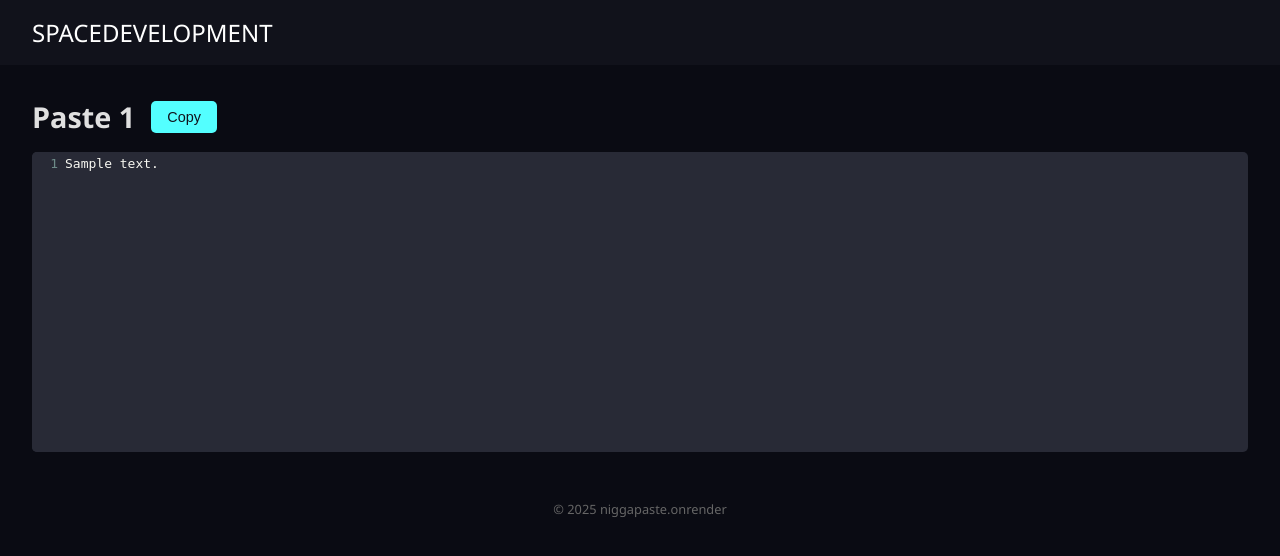
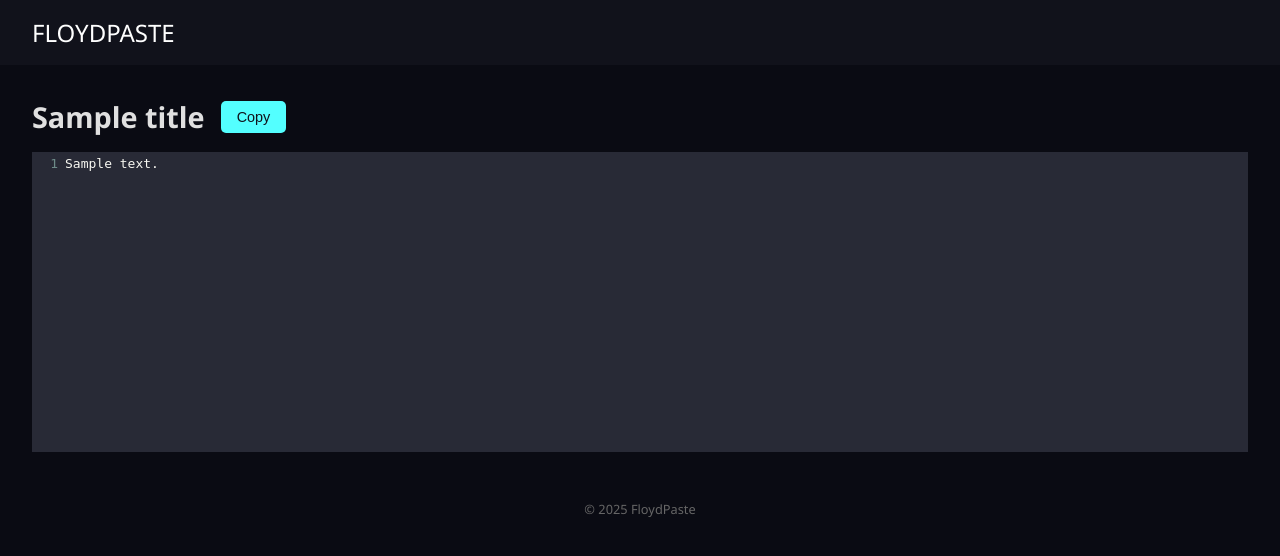
Before and after one commit to andrilchakraborty/sinners, a FastAPI app: template templates/paste.html in a window 1280 px wide. Shown: the top 556 px of the page. Run offline with FastAPI, Linux system fonts and the light colour scheme; the template is opened without the code that fills it: most values are stand-ins (such as "Sample title", 1, 10 or a date in 2020).

Commit message:
Update paste.html

```diff
--- a/templates/paste.html
+++ b/templates/paste.html
@@ -3,7 +3,7 @@
 <head>
   <meta charset="UTF-8" />
   <meta name="viewport" content="width=device-width, initial-scale=1.0"/>
-  <title>Paste {{ paste_id }} – Floyd Paste</title>
+  <title>{{ title or paste_id }} – FloydPaste</title>
 
   <style>
     /* minimal dark theme */
@@ -42,10 +42,6 @@
     .copy-btn:hover {
       background: #3ad3d3;
     }
-    .CodeMirror {
-      height: auto;
-      border-radius: 5px;
-    }
     footer {
       text-align:center; padding:1rem; color:#666; font-size:.8rem;
     }
@@ -60,18 +56,23 @@
 <body>
 
   <header class="nav">
-    <div class="logo">SPACE<span style="font-weight:300;">DEVELOPMENT</span></div>
+    <div class="logo">FLOYD<span style="font-weight:300;">PASTE</span></div>
   </header>
 
   <main>
     <div class="title-row">
-      <h1>Paste {{ paste_id }}</h1>
-      <button id="copy-btn" class="copy-btn" title="Copy to clipboard">Copy</button>
+      <!-- show the user-entered title, or fallback to the ID -->
+      <h1>{{ title or paste_id }}</h1>
+
+      <button id="copy-btn" class="copy-btn" title="Copy to clipboard">
+        Copy
+      </button>
     </div>
-    <textarea id="paste-editor">{{ content }}</textarea>
+
+    <textarea id="paste-editor" readonly>{{ content }}</textarea>
   </main>
 
-  <footer>© 2025 niggapaste.onrender</footer>
+  <footer>© 2025 FloydPaste</footer>
 
   <!-- CodeMirror & modes -->
   <script src="https://cdnjs.cloudflare.com/ajax/libs/codemirror/5.65.9/codemirror.min.js"></script>
@@ -89,7 +90,7 @@
   <script src="https://cdnjs.cloudflare.com/ajax/libs/codemirror/5.65.9/mode/markdown/markdown.min.js"></script>
 
   <script>
-    // turn the <textarea> into a read-only CodeMirror
+    // Initialize CodeMirror in read-only mode
     const editor = CodeMirror.fromTextArea(
       document.getElementById('paste-editor'), {
         mode: 'text/plain',
@@ -100,14 +101,14 @@
       }
     );
 
-    // copy button logic
+    // Copy button logic
     document.getElementById('copy-btn').addEventListener('click', () => {
       const code = editor.getValue();
       navigator.clipboard.writeText(code).then(() => {
         const btn = document.getElementById('copy-btn');
-        const original = btn.textContent;
+        const orig = btn.textContent;
         btn.textContent = 'Copied!';
-        setTimeout(() => btn.textContent = original, 1500);
+        setTimeout(() => btn.textContent = orig, 1500);
       });
     });
   </script>
```
